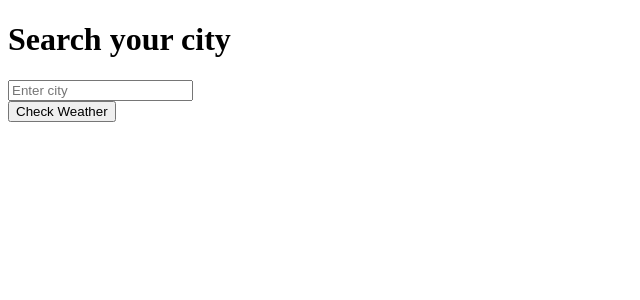
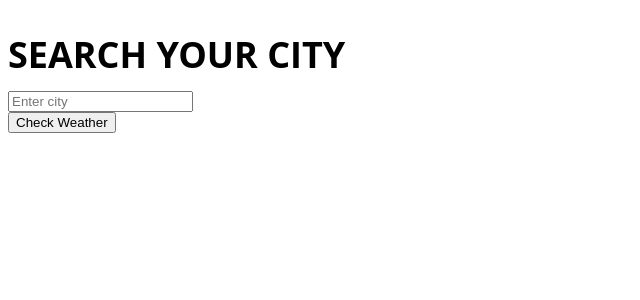
Before and after one commit to conuko/my-weather-app, a React (Create React App) app: page / in a window 1280 px wide. Shown: the top 300 px of the page, without its empty margins (0-640 px from the left). Built offline with nearby package versions, Linux system fonts and the light colour scheme.

Commit message:
feat: create base components

```diff
--- a/src/components/CitySelector/CitySelector.js
+++ b/src/components/CitySelector/CitySelector.js
@@ -1,4 +1,5 @@
 import React, { useState } from 'react';
+import { H2 } from '../_base/text/Text';
 
 const CitySelector = ({ onSearch }) => {
   const [city, setCity] = useState('');
@@ -13,7 +14,7 @@ const CitySelector = ({ onSearch }) => {
     <>
       <div>
         <div>
-          <h1>Search your city</h1>
+          <H2>Search your city</H2>
         </div>
       </div>
 
--- /dev/null
+++ b/src/components/_base/text/Text.js
@@ -0,0 +1,17 @@
+import styled from 'styled-components';
+import { theme } from '../../../styles';
+
+export const H1 = styled.h1`
+  text-transform: uppercase;
+  font-size: ${theme.font.size.h1};
+  font-variation-settings: 'wght' ${theme.font.weight.light};
+  line-height: 1.125;
+  margin-bottom: 1rem;
+`;
+
+export const H2 = styled.h2`
+  text-transform: uppercase;
+  font-family: ${theme.font.main};
+  font-size: ${theme.font.size.h2};
+  margin-bottom: 0.75rem;
+`;
--- a/src/styles/base.js
+++ b/src/styles/base.js
@@ -57,7 +57,10 @@ export default createGlobalStyle`
   /**
    * fonts
   */
-  @import url('https://fonts.googleapis.com/css2?family=Open+Sans&display=swap');
+  @font-face {
+    font-family: 'Open Sans';
+    src: url('https://fonts.googleapis.com/css2?family=Open+Sans&display=swap');
+  }
 
   /**
    * global
@@ -72,8 +75,13 @@ export default createGlobalStyle`
     box-sizing: inherit;
   }
 
+  body {
+    font-family: ${theme.font.main};
+    font: ${theme.font.main};
+  }
+
   button, input {
     font-family: ${theme.font.main};
   }
 
-`
+`;
--- a/src/styles/index.js
+++ b/src/styles/index.js
@@ -1,2 +1,2 @@
-export { default as base } from './base'
-export { default as theme } from './theme'
+export { default as base } from './base';
+export { default as theme } from './theme';
--- a/src/styles/theme.js
+++ b/src/styles/theme.js
@@ -15,7 +15,7 @@ const theme = {
     paragraph: '#a7a9be',
     button: '#ff8906',
     secondary: '#f25f4c',
-    tertiary: '#e53170'
+    tertiary: '#e53170',
   },
   // Shadows
   shadows: {
```
Also changed, not shown: src/components/_base/button/CheckWeatherButton.js (added).
